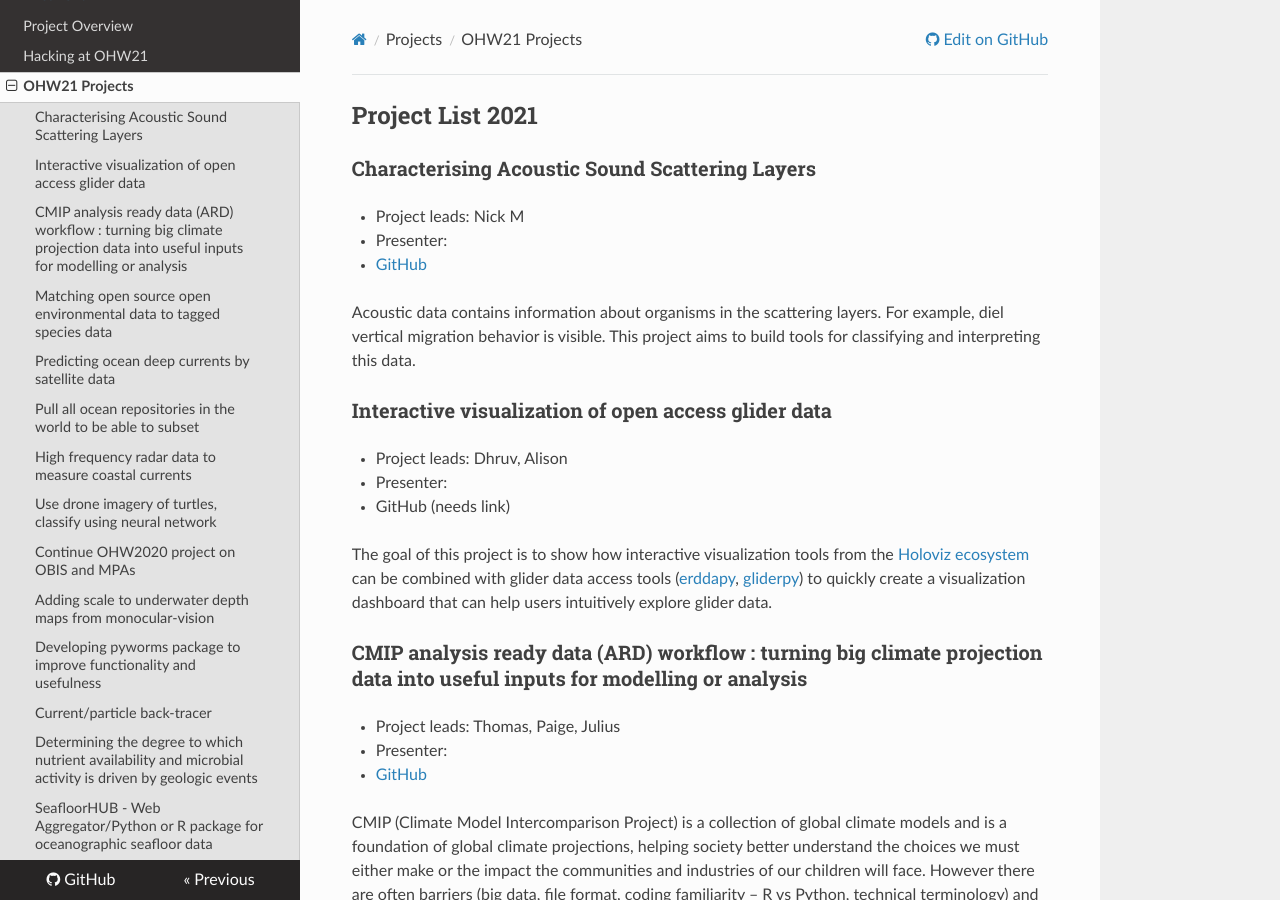
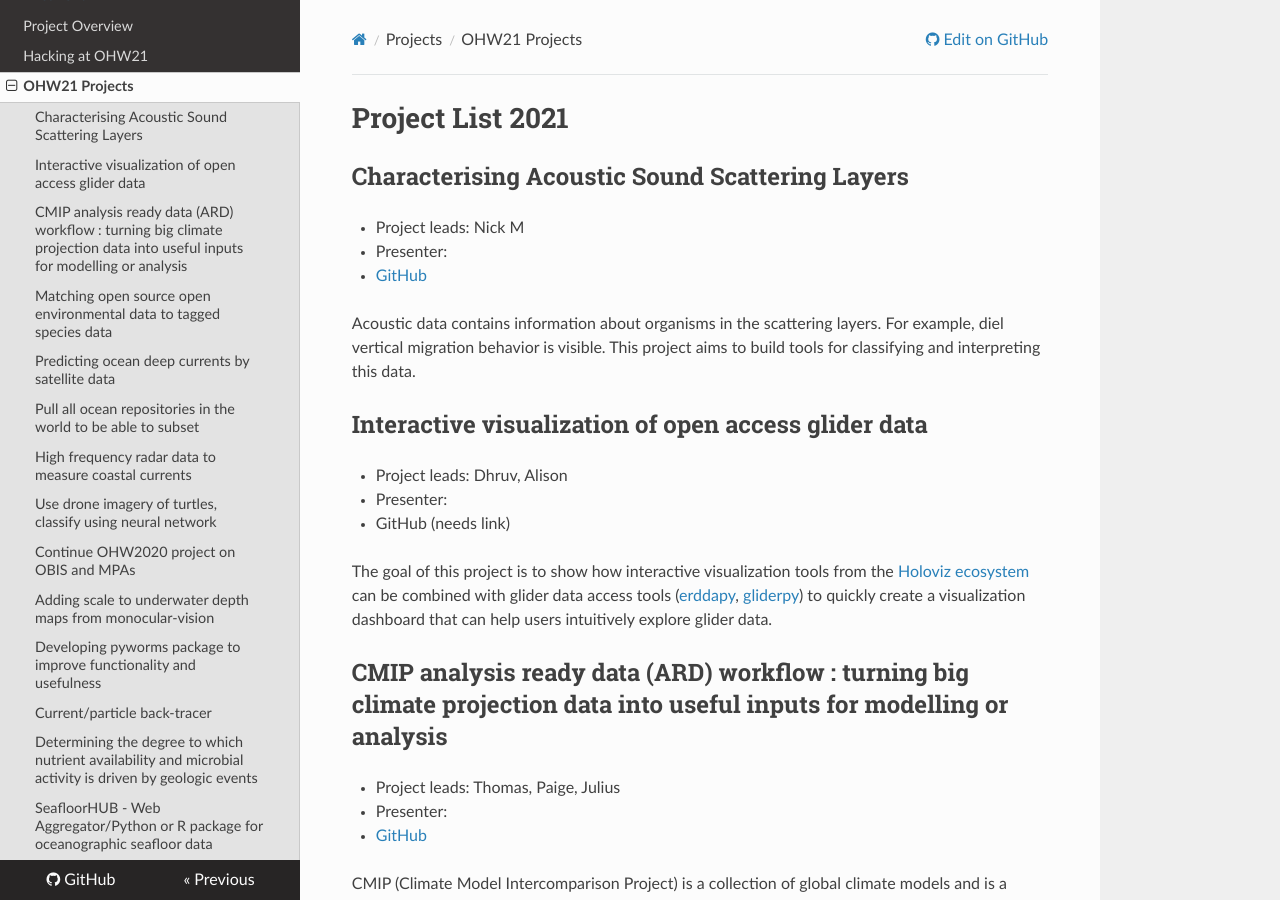
Before and after one commit to oceanhackweek/ohw-resources, an MkDocs documentation site: the page built from docs/projects/projectlist.md, in a window 1280 px wide and 900 px high. Built offline with MkDocs 1.6.1, drawn with Linux system fonts in a browser that asks for light colours; nearby versions of some CDN libraries.

Commit message:
changed header hierarchy

```diff
--- a/docs/projects/projectlist.md
+++ b/docs/projects/projectlist.md
@@ -1,6 +1,6 @@
-## Project List 2021
+# Project List 2021
 
-### Characterising Acoustic Sound Scattering Layers
+## Characterising Acoustic Sound Scattering Layers
 
 - Project leads: Nick M
 - Presenter:
@@ -9,8 +9,7 @@
 Acoustic data contains information about organisms in the scattering layers. For example, diel vertical migration behavior is visible. This project aims to build tools for classifying and interpreting this data.
 
 
-
-### Interactive visualization of open access glider data
+## Interactive visualization of open access glider data
 - Project leads: Dhruv, Alison
 - Presenter:
 - GitHub (needs link)
@@ -18,7 +17,7 @@ Acoustic data contains information about organisms in the scattering layers. For
 The goal of this project is to show how interactive visualization tools from the [Holoviz ecosystem](https://holoviz.org/) can be combined with glider data access tools ([erddapy](https://github.com/ioos/erddapy), [gliderpy](https://github.com/ioos/gliderpy)) to quickly create a visualization dashboard that can help users intuitively explore glider data.
 
 
-### CMIP analysis ready data (ARD) workflow : turning big climate projection data into useful inputs for modelling or analysis
+## CMIP analysis ready data (ARD) workflow : turning big climate projection data into useful inputs for modelling or analysis
 
 - Project leads: Thomas, Paige, Julius
 - Presenter:
@@ -27,7 +26,7 @@ The goal of this project is to show how interactive visualization tools from the
 CMIP (Climate Model Intercomparison Project) is a collection of global climate models and is a foundation of global climate projections, helping society better understand the choices we must either make or the impact the communities and industries of our children will face. However there are often barriers (big data, file format, coding familiarity – R vs Python, technical terminology) and challenges (Do I need to dedrift the data? What is this calendar on that model? ) for new users or specific disciplines, such as the marine ecology / ecological modelling community
 
 
-### Matching open source open environmental data to tagged species data
+## Matching open source open environmental data to tagged species data
 
 - Project leads: Jackie
 - Presenter:
@@ -35,7 +34,8 @@ CMIP (Climate Model Intercomparison Project) is a collection of global climate m
 
 Optimize a tool for making environmental data (ocean velocity, SST) in an easy-to-use format for ecological research (I.e. make mapped data easier to load into R, format data with recognizable variables that are measured by GPS tags)
 
-### Predicting ocean deep currents by satellite data
+
+## Predicting ocean deep currents by satellite data
 
 - Project leads: Iury
 - Presenter:
@@ -44,7 +44,7 @@ Optimize a tool for making environmental data (ocean velocity, SST) in an easy-t
 Moorings are expensive and lack long term overage. Deep water oceanography is important. Explore trends & variability from satellites, train a machine learning model to predict deep-water dynamics.
 
 
-### Pull all ocean repositories in the world to be able to subset
+## Pull all ocean repositories in the world to be able to subset
 
 - Project leads: Steve
 - Presenter:
@@ -53,7 +53,7 @@ Moorings are expensive and lack long term overage. Deep water oceanography is im
 There are so many data repositories already. Hard to search them all. If we wait too long, it will be machine learning solving this for us.
 
 
-### High frequency radar data to measure coastal currents
+## High frequency radar data to measure coastal currents
 
 - Project leads: Teresa
 - Presenter:
@@ -68,7 +68,7 @@ List of ideas:
 - Analyzing surface circulation data to plot circulation along with other datasets
 
 
-### Use drone imagery of turtles, classify using neural network
+## Use drone imagery of turtles, classify using neural network
 
 - Project leads: Johnathan
 - Presenter:
@@ -77,7 +77,7 @@ List of ideas:
 Use neural networks and pytorch to classify images of turtles.
 
 
-### Continue OHW2020 project on OBIS and MPAs
+## Continue OHW2020 project on OBIS and MPAs
 
 - Project leads: Enrique, Lei
 - Presenter:
@@ -86,7 +86,7 @@ Use neural networks and pytorch to classify images of turtles.
 OBIS record from polygons (e.g. MPA or any polygon) together with satellite data & visualize on a map, and select areas, and upload new species abundance data, and do some statistics correlating with MPA properties.
 
 
-### Adding scale to underwater depth maps from monocular-vision
+## Adding scale to underwater depth maps from monocular-vision
 
 - Project leads: Yelena Randall
 - Presenter:
@@ -104,8 +104,7 @@ Applications:
 - Estimation of bottom rugosity with important implications for internal waves’ generation.
 
 
-
-### Developing pyworms package to improve functionality and usefulness
+## Developing pyworms package to improve functionality and usefulness
 
 - Project leads: Diana L-G
 - Presenter:
@@ -120,7 +119,7 @@ Project ideas:
     - Doesn’t easily handle problems when species names are not matched
 
 
-### Current/particle back-tracer
+## Current/particle back-tracer
 
 - Project leads: Adam K
 - Presenter:
@@ -133,7 +132,7 @@ Applications: Could be used to re-trace where in-situ samples were taken in open
 Motivation: Currents transport plankton, nutrients, fishes in the time it takes a ship to move between samples or as a glider or saildrone passes through it. Most surfaces produced from point observations ignore the drift that occurred between measurements.  This becomes increasingly important when discussing lead-times or lag periods between ocean states and biological observations.
 
 
-### Determining the degree to which nutrient availability and microbial activity is driven by geologic events
+## Determining the degree to which nutrient availability and microbial activity is driven by geologic events
 
 - Project leads: Laura R
 - Presenter:
@@ -150,7 +149,7 @@ Project ideas:
 - Would be maybe possible to do this using a wrapper around xarray, as it does have some features to extract non-uniform grid (http://xarray.pydata.org/en/stable/user-guide/interpolation.html#advanced-interpolation would be good starting point).
 
 
-### SeafloorHUB - Web Aggregator/Python or R package for oceanographic seafloor data
+## SeafloorHUB - Web Aggregator/Python or R package for oceanographic seafloor data
 
 - Project leads: Stanley
 - Presenter:
@@ -163,7 +162,7 @@ The idea is to create a common hub where all things sediment/seafloor lives. For
 
 
 <!--
-###
+##
 
 - Project leads:
 - Presenter:
```
